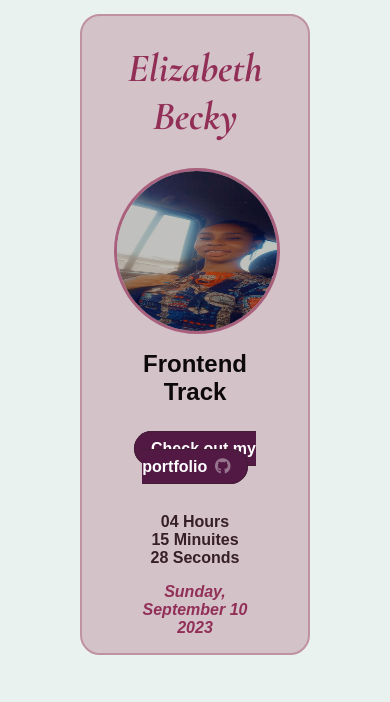
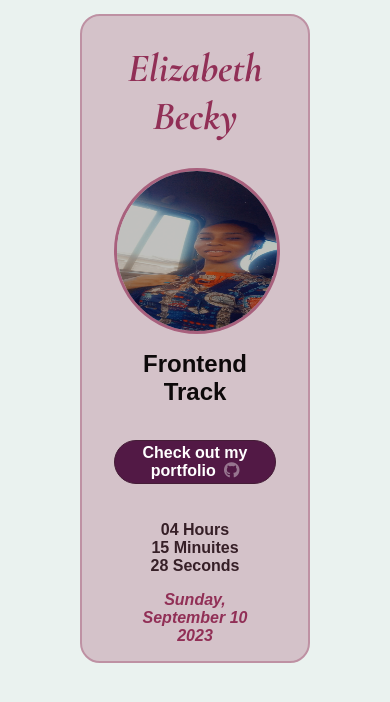
Before and after one commit to Messrsbecky/A-simple-Profile, a plain HTML site: page index.html in a window 390 px wide. Drawn offline with nearby package versions, Linux system fonts and the light colour scheme; a web font is replaced by a local one.

Commit message:
Update style.css
made the buttons responsive in small screens

```diff
--- a/style.css
+++ b/style.css
@@ -100,4 +100,9 @@ img {
     .datetime {
         font-size: 700;
     }
+    a {
+       display: block;
+       padding: 0.2em;
+       font-weight: 600;
+    }
   }
```
